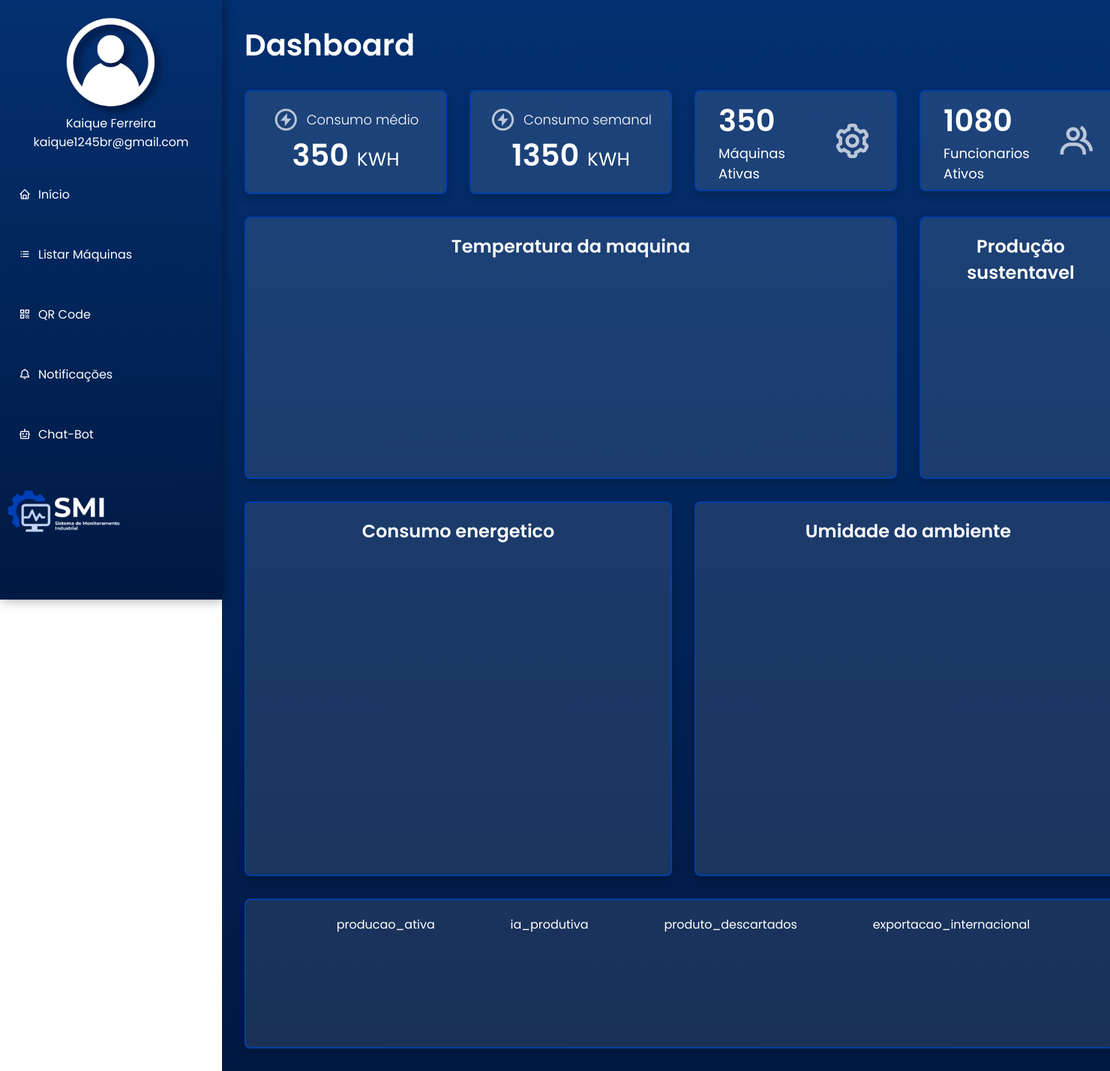
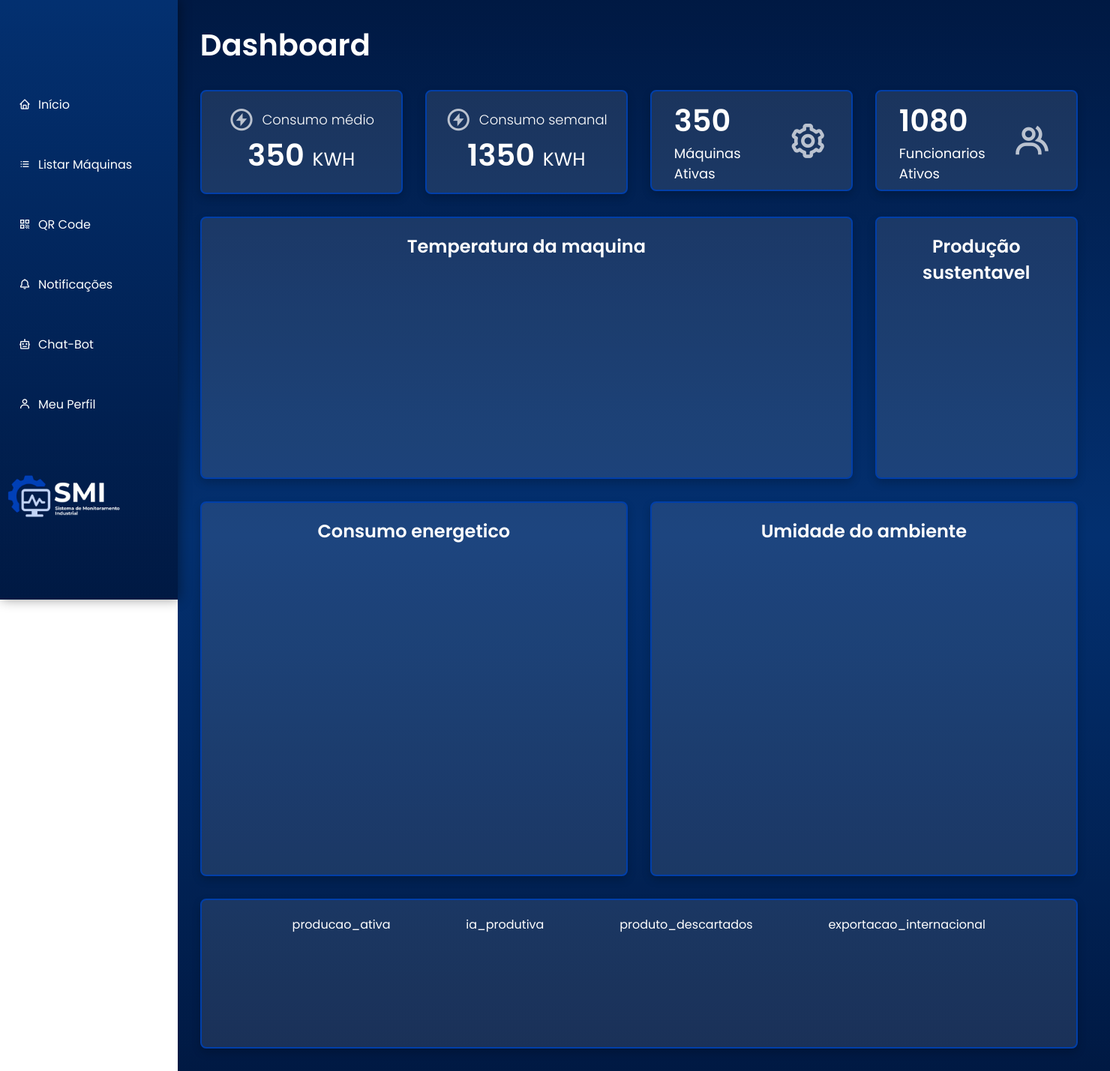
Before and after one commit to ferreirakaique/SMI-WEB, a PHP site: page /php/inicio.php in a window 1480 px wide. Shown: the whole page at 75% size. Run offline with PHP 8.4, Linux system fonts and the light colour scheme; a user stored in the database is signed in; some libraries are stand-ins or nearby versions.

Commit message:
Alterando a nav css, listar maquinas

```diff
--- a/css/adicionar_maquina.css
+++ b/css/adicionar_maquina.css
@@ -22,7 +22,7 @@
 }
 
 main {
-    margin-left: 20%;
+    margin-left: 16%;
     padding: 30px;
     background: linear-gradient(180deg, #033070, #001943);
     min-height: 100vh;
--- a/css/chat_bot.css
+++ b/css/chat_bot.css
@@ -8,7 +8,7 @@
 }
 
 main {
-    margin-left: 20%;
+    margin-left: 16%;
     padding: 30px;
     background: linear-gradient(180deg, #033070, #001943);
     min-height: 100vh;
--- a/css/inicio.css
+++ b/css/inicio.css
@@ -21,9 +21,9 @@
 }
 
 main {
-    margin-left: 20%;
+    margin-left: 16%;
     padding: 30px;
-    background: linear-gradient(180deg, #033070, #001943);
+    background: linear-gradient(180deg,#001943, #033070, #001943);
 }
 
 .dashboard .titulo h1 {
--- a/css/nav.css
+++ b/css/nav.css
@@ -12,7 +12,7 @@
     background: linear-gradient(180deg, #033070, #001943);
     padding: 20px 10px;
     position: fixed;
-    width: 20%;
+    width: 16%;
     height: 100%;
     box-shadow: 2px 0 15px rgba(0, 0, 0, 0.4);
     overflow: hidden;
@@ -23,8 +23,12 @@
 
 nav ul {
     display: flex;
+    justify-content: center;
+    align-items: center;
     flex-direction: column;
     gap: 20px;
+    width: 100%;
+    height: 100%;
 }
 
 nav ul .avatar {
@@ -32,14 +36,14 @@
 }
 
 nav ul .avatar img {
-    width: 120px;
+    width: 100px;
     filter: drop-shadow(7px 7px 5px #001943);
     border-radius: 50%;
 }
 
 nav ul .avatar p {
     color: white;
-    font-size: 16px;
+    font-size: 14px;
     font-weight: 400;
 }
 
--- a/css/notification.css
+++ b/css/notification.css
@@ -8,7 +8,7 @@
 }
 
 main {
-    margin-left: 20%;
+    margin-left: 16%;
     padding: 30px;
     background: linear-gradient(180deg, #033070, #001943);
     height: 200vh;
--- a/css/perfil.css
+++ b/css/perfil.css
@@ -23,7 +23,7 @@
 
 
 main {
-    margin-left: 20%;
+    margin-left: 16%;
     padding: 30px;
     display: flex;
     gap: 30px;
--- a/css/qr_code.css
+++ b/css/qr_code.css
@@ -8,7 +8,7 @@
 }
 
 main {
-    margin-left: 20%;
+    margin-left: 16%;
     background: linear-gradient(180deg, #033070, #001943);
     min-height: 100vh;
     display: flex;
--- a/css/relatorio.css
+++ b/css/relatorio.css
@@ -22,7 +22,7 @@
 }
 
 main {
-    margin-left: 20%;
+    margin-left: 16%;
     padding: 30px;
     background: linear-gradient(180deg, #033070, #001943);
     min-height: 100vh;
--- a/php/nav.php
+++ b/php/nav.php
@@ -21,20 +21,16 @@
     <header>
         <nav>
             <ul>
-                <div class="avatar">
-                    <a href="perfil.php"><img id="user_avatar" src="../img/user.png" alt="Logo"></a>
-                    <p><?php echo htmlspecialchars($nome_usuario) ?></p>
-                    <p><?php echo htmlspecialchars($email_usuario) ?></p>
-                </div>
                 <li><a href="../php/inicio.php"><i class='bx bx-home'></i> Início</a></li>
                 <li><a href="../php/listar_maquinas.php"><i class='bx bx-list-ul'></i>Listar Máquinas</a></li>
                 <li><a href="../php/qr_code.php"><i class='bx bx-qr'></i>QR Code</a></li>
                 <li><a href="../php/notificacoes.php"><i class='bx bx-bell'></i>Notificações</a></li>
                 <li><a href="../php/chat_bot.php"><i class='bx bx-bot'></i>Chat-Bot</a></li>
+                <li><a href="../php/perfil.php"><i class='bx bx-user'></i>Meu Perfil</a></li>
+                <div class="logo">
+                    <a href="inicio.php"><img src="../img/LOGO_SMI_BRANCA.png" alt="Logo"></a>
+                </div>
             </ul>
-            <div class="logo">
-                <a href="inicio.php"><img src="../img/LOGO_SMI_BRANCA.png" alt="Logo"></a>
-            </div>
         </nav>
     </header>
 </body>
--- a/php/perfil.php
+++ b/php/perfil.php
@@ -1,6 +1,10 @@
 <?php
 include('conexao.php');
 session_start();
+
+if (!isset($_SESSION['id_usuario'])) {
+    header('Location:login.php');
+}
 
 $id_usuario = $_SESSION['id_usuario'];
 $nome_usuario = $_SESSION['nome_usuario'];
```
Also changed, not shown: css/editar_maquina.css (+4 -4 lines), css/listar_maquinas.css (+36 -14 lines), php/listar_maquinas.php (+7 -3 lines).
